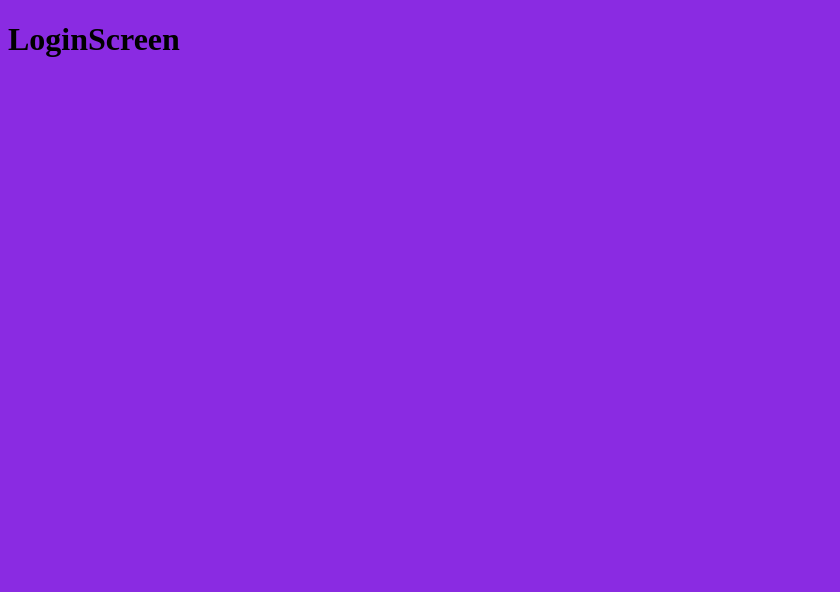
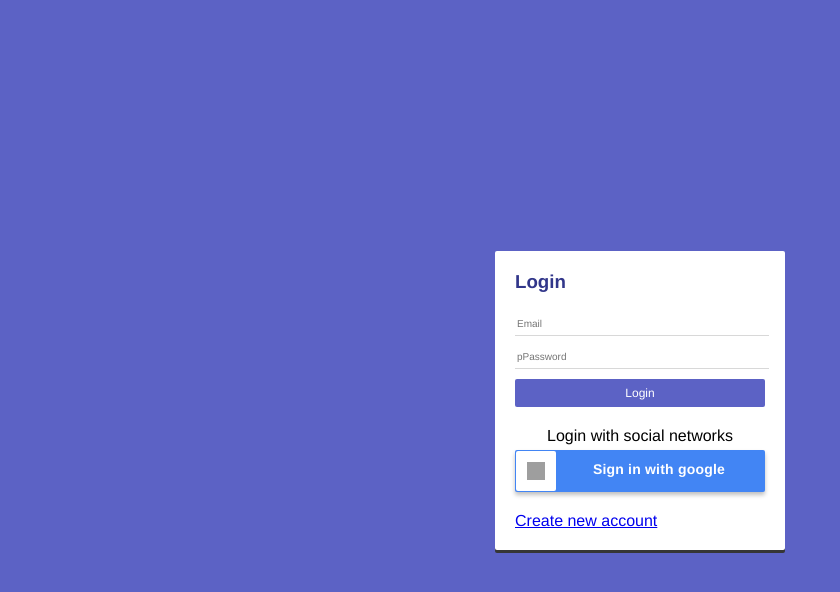
Before and after one commit to richiepixel/React, a React app in the folder 08-journal-app/: page /auth/login in a window 1280 px wide. Shown: the whole page, without its empty margins (0-840 px from the left). Built offline with nearby package versions, Linux system fonts and the light colour scheme; grey boxes are pictures that could not be loaded.

Commit message:
[add] Partials de sass correspondientes a auth y buttons. Así como diseño de botòn de google

```diff
--- a/08-journal-app/src/components/auth/LoginScreen.js
+++ b/08-journal-app/src/components/auth/LoginScreen.js
@@ -1,9 +1,47 @@
 import React from 'react';
+import { Link } from 'react-router-dom';
 
 export const LoginScreen = () => {
   return (
-    <div>
-      <h1>LoginScreen</h1>
-    </div>
+    <>
+      <h3 className="auth__title">Login</h3>
+
+      <form>
+        <input
+          className="auth__input"
+          type="text"
+          placeholder="Email"
+          name="email"
+          autoComplete="off"
+        />
+        <input
+          className="auth__input"
+          type="text"
+          placeholder="pPassword"
+          name="email"
+          autoComplete="off"
+        />
+        <button className="btn btn-primary btn-block" type="submit">
+          Login
+        </button>
+        <div className="auth__social-networks">
+          <p>Login with social networks</p>
+          <div className="google-btn">
+            <div className="google-icon-wrapper">
+              <img
+                className="google-icon"
+                src="https://upload.wikimedia.org/wikipedia/commons/5/53/Google_%22G%22_Logo.svg"
+                alt="google button"
+              />
+            </div>
+            <p className="btn-text">
+              <b>Sign in with google</b>
+            </p>
+          </div>
+        </div>
+
+        <Link to="/auth/register">Create new account</Link>
+      </form>
+    </>
   );
 };
--- a/08-journal-app/src/routers/AuthRouter.js
+++ b/08-journal-app/src/routers/AuthRouter.js
@@ -5,13 +5,15 @@ import { RegisterScreen } from '../components/auth/RegisterScreen';
 
 export const AuthRouter = () => {
   return (
-    <div>
-      <Switch>
-        <Route path="/auth/login" component={LoginScreen} />
-        <Route path="/auth/register" component={RegisterScreen} />
+    <div className="auth__main">
+      <div className="auth__box-container">
+        <Switch>
+          <Route path="/auth/login" component={LoginScreen} />
+          <Route path="/auth/register" component={RegisterScreen} />
 
-        <Redirect to="/auth/login" />
-      </Switch>
+          <Redirect to="/auth/login" />
+        </Switch>
+      </div>
     </div>
   );
 };
--- /dev/null
+++ b/08-journal-app/src/styles/base/_base.scss
@@ -0,0 +1,34 @@
+* {
+  font-family: Helvetica, Arial, sans-serif;
+  margin: 0px;
+}
+
+html,
+body {
+  height: 100vh;
+  width: 100vw;
+}
+
+main {
+  width: 100%;
+}
+
+.mt-1 {
+  margin-top: 5px;
+}
+
+.mt-5 {
+  margin-top: 20px;
+}
+
+.mb-1 {
+  margin-bottom: 5px;
+}
+
+.mb-5 {
+  margin-bottom: 20px;
+}
+
+.pointer {
+  cursor: pointer;
+}
--- /dev/null
+++ b/08-journal-app/src/styles/base/_settings.scss
@@ -0,0 +1,8 @@
+//Colors
+$primary: #5c62c5;
+$dark-grey: #363636;
+$light-grey: #d8d8d8;
+
+$white: #fff;
+$google-blue: #4285f4;
+$button-active-blue: #1669f2;
--- /dev/null
+++ b/08-journal-app/src/styles/components/_auth.scss
@@ -0,0 +1,59 @@
+.auth__main {
+  align-items: center;
+  background-color: $primary;
+  display: flex;
+  justify-content: center;
+  margin: 0px;
+  height: 100vh;
+  width: 100vw;
+}
+
+.auth__box-container {
+  background-color: white;
+  border-radius: 2px;
+  box-shadow: 0px 3px $dark-grey;
+  padding: 20px;
+  width: 250px;
+}
+
+.auth__title {
+  color: darken($color: $primary, $amount: 20);
+  margin-bottom: 20px;
+}
+
+.auth__input {
+  border: 0px;
+  border-bottom: 1px solid $light-grey;
+  color: $dark-grey;
+  font-size: 10px;
+  height: 20px;
+  margin-bottom: 10px;
+  width: 100%;
+
+  transition: border-bottom 0.3s ease;
+
+  &:focus {
+    border-bottom: 1px solid $primary;
+    outline: none;
+  }
+}
+
+.auth__social-networks {
+  align-items: center;
+  display: flex;
+  flex-direction: column;
+  justify-content: center;
+  padding-top: 20px;
+  padding-bottom: 20px;
+  width: 100%;
+}
+
+.auth__alert-error {
+  background-color: red;
+  border-radius: 5px;
+  color: white;
+  display: flex;
+  justify-content: center;
+  margin-bottom: 10px;
+  padding: 5px;
+}
--- /dev/null
+++ b/08-journal-app/src/styles/components/_buttons.scss
@@ -0,0 +1,70 @@
+.btn {
+  background-color: transparent;
+  border: none;
+  color: white;
+  cursor: pointer;
+  font-size: 12px;
+  padding: 7px 10px 7px 10px;
+
+  &:focus {
+    outline: none;
+  }
+}
+
+.btn-primary {
+  background-color: $primary;
+  border-radius: 2px;
+
+  &:disabled {
+    background-color: lighten($color: $primary, $amount: 15);
+  }
+  &:hover {
+    background-color: darken($color: $primary, $amount: 15);
+  }
+}
+
+.btn-block {
+  width: 100%;
+}
+
+.google-btn {
+  cursor: pointer;
+  margin-top: 5px;
+  width: 100%;
+  height: 42px;
+  background-color: $google-blue;
+  border-radius: 2px;
+  box-shadow: 0 3px 4px 0 rgba(0, 0, 0, 0.25);
+
+  transition: box-shadow 0.3s ease;
+
+  .google-icon-wrapper {
+    position: absolute;
+    margin-top: 1px;
+    margin-left: 1px;
+    width: 40px;
+    height: 40px;
+    border-radius: 2px;
+    background-color: $white;
+  }
+  .google-icon {
+    position: absolute;
+    margin-top: 11px;
+    margin-left: 11px;
+    width: 18px;
+    height: 18px;
+  }
+  .btn-text {
+    float: right;
+    margin: 11px 40px 0 0;
+    color: $white;
+    font-size: 14px;
+    letter-spacing: 0.2px;
+  }
+  &:hover {
+    box-shadow: 0 0 6px $google-blue;
+  }
+  &:active {
+    background: $button-active-blue;
+  }
+}
--- a/08-journal-app/src/styles/styles.scss
+++ b/08-journal-app/src/styles/styles.scss
@@ -1,4 +1,4 @@
-html,
-body {
-  background-color: blueviolet;
-}
+@import './base/settings';
+@import './base/base';
+@import './components/auth';
+@import './components/buttons';
```
